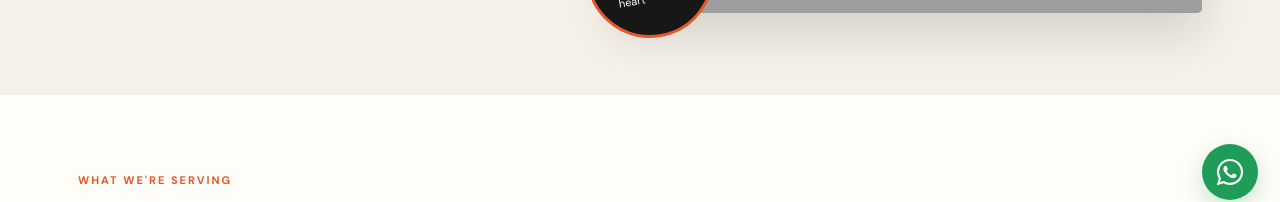
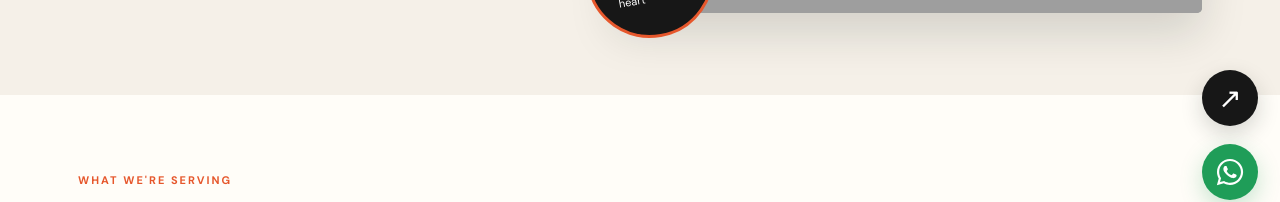
Before and after one commit to princebelieve/Eseosa-Kitchen, a React (Vite) app: page / in a window 1280 px wide. Shown: the part 578-780 px from the top of the page. Built offline with nearby package versions, Linux system fonts and the light colour scheme; grey boxes are pictures that could not be loaded; a web font is replaced by a local one.

Commit message:
Pull to refresh and sitemap added

```diff
--- a/index.html
+++ b/index.html
@@ -11,20 +11,21 @@
     <link rel="icon" type="image/png" href="/logo.png" />
     <link rel="apple-touch-icon" href="/logo.png" />
     <link rel="manifest" href="/manifest.webmanifest" />
-    <link rel="canonical" href="https://eseosa-kitchen.vercel.app/" />
+    <link rel="sitemap" type="application/xml" title="Sitemap" href="/sitemap.xml" />
+    <link rel="canonical" href="https://eseosa.globalcreest.com/" />
     <meta property="og:type" content="website" />
-    <meta property="og:url" content="https://eseosa-kitchen.vercel.app/" />
+    <meta property="og:url" content="https://eseosa.globalcreest.com/" />
     <meta property="og:title" content="Eseosa's Kitchen | A Place Like Home" />
     <meta property="og:description" content="Authentic Nigerian food and delicious comfort bites, made fresh in Benin City." />
-    <meta property="og:image" content="https://eseosa-kitchen.vercel.app/logo.png" />
+    <meta property="og:image" content="https://eseosa.globalcreest.com/logo.png" />
     <meta property="og:image:alt" content="Eseosa's Kitchen logo" />
     <meta property="og:image:width" content="1200" />
     <meta property="og:image:height" content="630" />
     <meta name="twitter:card" content="summary_large_image" />
-    <meta name="twitter:url" content="https://eseosa-kitchen.vercel.app/" />
+    <meta name="twitter:url" content="https://eseosa.globalcreest.com/" />
     <meta name="twitter:title" content="Eseosa's Kitchen | A Place Like Home" />
     <meta name="twitter:description" content="Authentic Nigerian food and delicious comfort bites, made fresh in Benin City." />
-    <meta name="twitter:image" content="https://eseosa-kitchen.vercel.app/logo.png" />
+    <meta name="twitter:image" content="https://eseosa.globalcreest.com/logo.png" />
     <meta name="twitter:image:alt" content="Eseosa's Kitchen logo" />
     <title>Eseosa's Kitchen</title>
   </head>
--- a/src/App.jsx
+++ b/src/App.jsx
@@ -3,13 +3,24 @@ import { BrowserRouter, Routes, Route } from 'react-router-dom';
 import Navbar from './components/Navbar.jsx';
 import SocialLinks from './components/SocialLinks.jsx';
 import WhatsAppButton from './components/WhatsAppButton.jsx';
+import ShareButton from './components/ShareButton.jsx';
 import Home from './pages/Home.jsx';
 import Menu from './pages/Menu.jsx';
 import About from './pages/About.jsx';
 import Contact from './pages/Contact.jsx';
+import { initPullToRefresh } from './utils/pullToRefresh.js';
 import './styles/global.css';
 
 function App() {
+  const handleRefresh = () => {
+    window.location.reload();
+  };
+
+  React.useEffect(() => {
+    const cleanup = initPullToRefresh({ onRefresh: handleRefresh, threshold: 90 });
+    return cleanup;
+  }, []);
+
   return (
     <BrowserRouter>
       <Navbar />
@@ -27,7 +38,7 @@ function App() {
         <p>Follow us</p>
         <SocialLinks />
       </footer>
-      {/* Global Button - It appears on every page */}
+      <ShareButton />
       <WhatsAppButton />
     </BrowserRouter>
   );
--- /dev/null
+++ b/src/components/ShareButton.jsx
@@ -0,0 +1,50 @@
+import React, { useState } from 'react';
+
+const ShareButton = () => {
+  const [copied, setCopied] = useState(false);
+
+  const handleShare = async () => {
+    const shareData = {
+      title: 'Eseosa\'s Kitchen',
+      text: 'Check out Eseosa\'s Kitchen in Benin City.',
+      url: window.location.href,
+    };
+
+    try {
+      if (navigator.share) {
+        await navigator.share(shareData);
+        return;
+      }
+
+      if (navigator.clipboard) {
+        await navigator.clipboard.writeText(window.location.href);
+        setCopied(true);
+        window.setTimeout(() => setCopied(false), 1500);
+      }
+    } catch (error) {
+      if (navigator.clipboard) {
+        try {
+          await navigator.clipboard.writeText(window.location.href);
+          setCopied(true);
+          window.setTimeout(() => setCopied(false), 1500);
+        } catch {
+          // Ignore clipboard errors silently.
+        }
+      }
+    }
+  };
+
+  return (
+    <button
+      type="button"
+      className="share-float"
+      aria-label="Share Eseosa's Kitchen"
+      title={copied ? 'Link copied' : 'Share'}
+      onClick={handleShare}
+    >
+      {copied ? '✓' : '↗'}
+    </button>
+  );
+};
+
+export default ShareButton;
--- a/src/styles/global.css
+++ b/src/styles/global.css
@@ -146,6 +146,8 @@ button, input, textarea, select { font: inherit; }
 .contact-details a { display: block; margin-top: 9px; font-weight: 700; }
 .contact-details p { line-height: 1.7; margin: 10px 0 0; color: #636c63; }
 .map-wrap { overflow: hidden; background: white; border: 12px solid white; box-shadow: 0 15px 40px rgba(23,34,29,.08); }
+.share-float { position: fixed; right: 22px; bottom: 96px; z-index: 10; display: grid; place-items: center; width: 56px; height: 56px; background: #171717; color: white; border: 0; border-radius: 50%; font-size: 28px; box-shadow: 0 8px 22px rgba(23,34,29,.18); transition: transform .2s ease, box-shadow .2s ease; }
+.share-float:hover, .share-float:focus-visible { transform: translateY(-3px) scale(1.04); box-shadow: 0 12px 28px rgba(23,34,29,.26); }
 .whatsapp-float { position: fixed; right: 22px; bottom: 22px; z-index: 10; display: grid; place-items: center; width: 56px; height: 56px; background: #1f9d58; color: white; border-radius: 50%; font-size: 30px; box-shadow: 0 8px 22px rgba(31,157,88,.25); transition: transform .2s ease, box-shadow .2s ease; }
 .whatsapp-float:hover, .whatsapp-float:focus-visible { transform: translateY(-3px) scale(1.04); box-shadow: 0 12px 28px rgba(31,157,88,.36); }
 .site-footer { display: flex; align-items: center; justify-content: space-between; gap: 24px; padding: 28px max(28px, calc((100% - 1124px) / 2)); background: #171717; color: #fff; }
--- /dev/null
+++ b/src/utils/pullToRefresh.js
@@ -0,0 +1,47 @@
+export const initPullToRefresh = ({ onRefresh, threshold = 90 } = {}) => {
+  if (typeof window === 'undefined') {
+    return () => {};
+  }
+
+  let startY = 0;
+  let pullDistance = 0;
+  let isPulling = false;
+
+  const handleTouchStart = (event) => {
+    if (window.scrollY > 0) {
+      return;
+    }
+
+    startY = event.touches[0].clientY;
+    pullDistance = 0;
+    isPulling = true;
+  };
+
+  const handleTouchMove = (event) => {
+    if (!isPulling || window.scrollY > 0) {
+      return;
+    }
+
+    const currentY = event.touches[0].clientY;
+    pullDistance = Math.max(0, currentY - startY);
+  };
+
+  const handleTouchEnd = () => {
+    if (pullDistance >= threshold && typeof onRefresh === 'function') {
+      onRefresh();
+    }
+
+    pullDistance = 0;
+    isPulling = false;
+  };
+
+  window.addEventListener('touchstart', handleTouchStart, { passive: true });
+  window.addEventListener('touchmove', handleTouchMove, { passive: true });
+  window.addEventListener('touchend', handleTouchEnd, { passive: true });
+
+  return () => {
+    window.removeEventListener('touchstart', handleTouchStart);
+    window.removeEventListener('touchmove', handleTouchMove);
+    window.removeEventListener('touchend', handleTouchEnd);
+  };
+};
```
Also changed, not shown: public/robots.txt (added), 1 other file (tests, documents, lock files or other folders).
